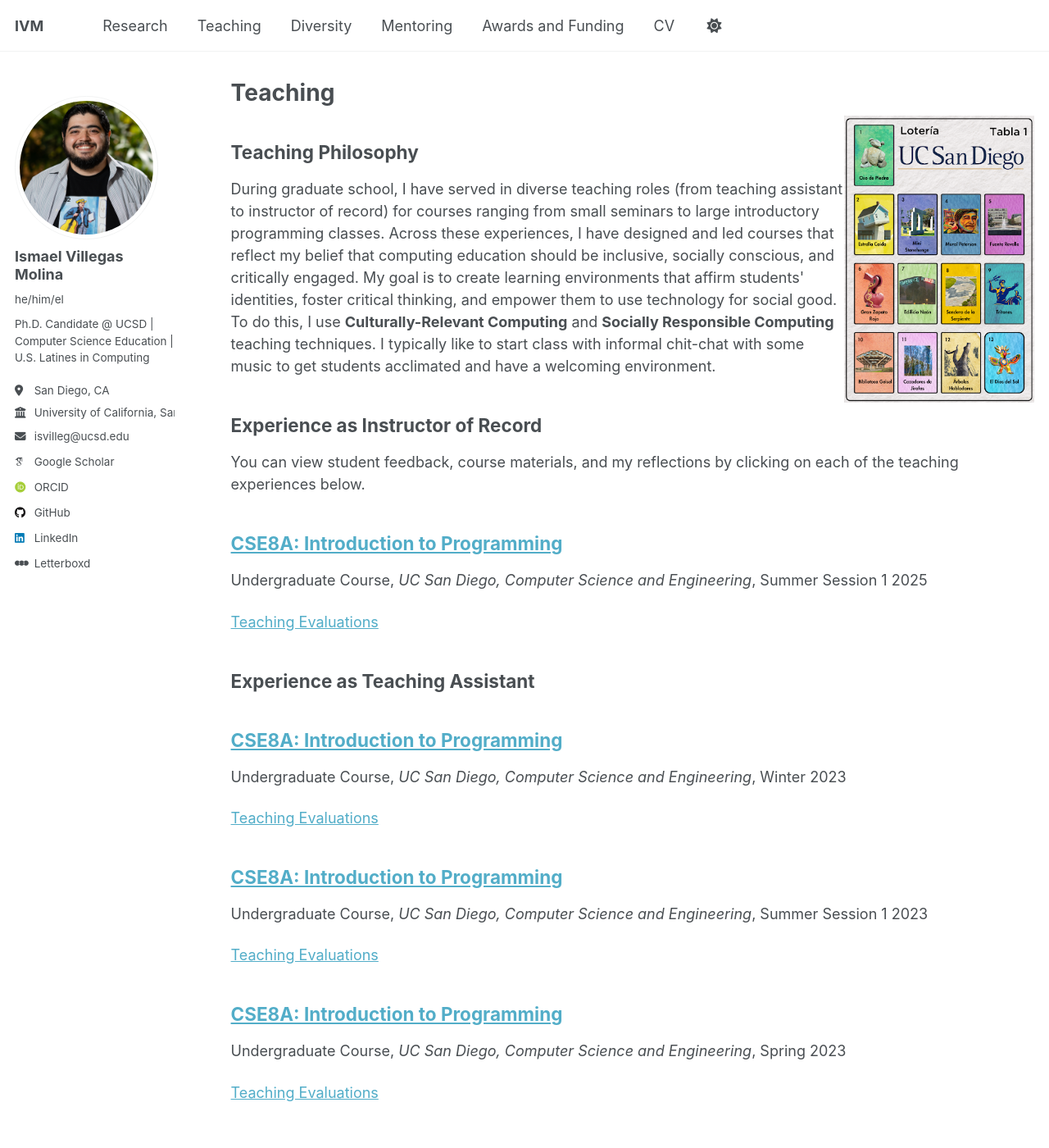
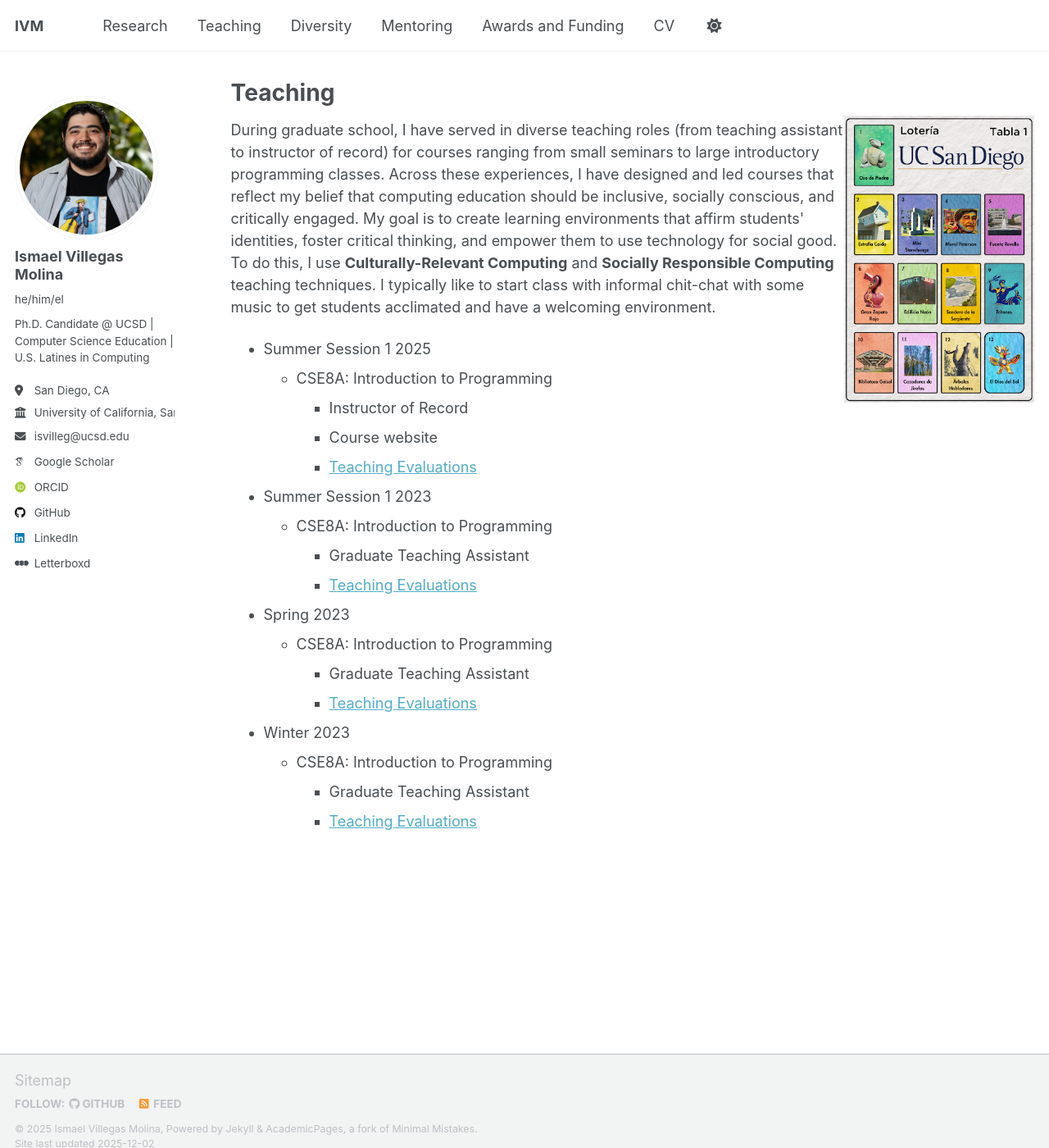
Before and after one commit to IsmaelV/IsmaelV.github.io, a Jekyll site: the page built from _pages/teaching.html, in a window 1280 px wide and 1400 px high. Shown: the whole window at 82% size. Built offline with Jekyll 4.4.1, drawn with Linux system fonts in a browser that asks for light colours; some web fonts are replaced; a script that is not in the unit is left out.

Commit message:
Updated teaching to new format

```diff
--- a/_pages/teaching.html
+++ b/_pages/teaching.html
@@ -9,20 +9,58 @@ author_profile: true
 
 <img src="/images/loteria.png" style="height:350px;width:auto" align="right">
 
-<h2>Teaching Philosophy</h2>
+<!-- <h2>Teaching Philosophy</h2> -->
 
 <p>During graduate school, I have served in diverse teaching roles (from teaching assistant to instructor of record) for courses ranging from small seminars to large introductory programming classes. Across these experiences, I have designed and led courses that reflect my belief that computing education should be inclusive, socially conscious, and critically engaged. My goal is to create learning environments that affirm students' identities, foster critical thinking, and empower them to use technology for social good. To do this, I use <b>Culturally-Relevant Computing</b> and <b>Socially Responsible Computing</b> teaching techniques. I typically like to start class with informal chit-chat with some music to get students acclimated and have a welcoming environment.</p>
 
-<h2>Experience as Instructor of Record</h2>
-
-<p>You can view student feedback, course materials, and my reflections by clicking on each of the teaching experiences below.</p>
-
-{% for post in site.teaching reversed %}
-  {% include archive-single.html %}
-{% endfor %}
-
-<h2>Experience as Teaching Assistant</h2>
-
-{% for post in site.teachingTA reversed %}
-  {% include archive-single.html %}
-{% endfor %}
+<ul>
+	<li>Summer Session 1 2025
+		<ul>
+			<li>CSE8A: Introduction to Programming
+				<ul>
+					<li>Instructor of Record</li>
+					<li>Course website</li>
+					<li>
+						<a href="https://ismaelv.github.io/files/SETs/Summer2025_Instructor.pdf">Teaching Evaluations</a>
+					</li>
+				</ul>
+			</li>
+		</ul>
+	</li>
+	<li>Summer Session 1 2023
+		<ul>
+			<li>CSE8A: Introduction to Programming
+				<ul>
+					<li>Graduate Teaching Assistant</li>
+					<li>
+						<a href="https://ismaelv.github.io/files/SETs/Summer2023_TA.pdf">Teaching Evaluations</a>
+					</li>
+				</ul>
+			</li>
+		</ul>
+	</li>
+	<li>Spring 2023
+		<ul>
+			<li>CSE8A: Introduction to Programming
+				<ul>
+					<li>Graduate Teaching Assistant</li>
+					<li>
+						<a href="https://ismaelv.github.io/files/SETs/Spring2023_TA.pdf">Teaching Evaluations</a>
+					</li>
+				</ul>
+			</li>
+		</ul>
+	</li>
+	<li>Winter 2023
+		<ul>
+			<li>CSE8A: Introduction to Programming
+				<ul>
+					<li>Graduate Teaching Assistant</li>
+					<li>
+						<a href="https://ismaelv.github.io/files/SETs/Winter2023_TA.pdf">Teaching Evaluations</a>
+					</li>
+				</ul>
+			</li>
+		</ul>
+	</li>
+</ul>
```
